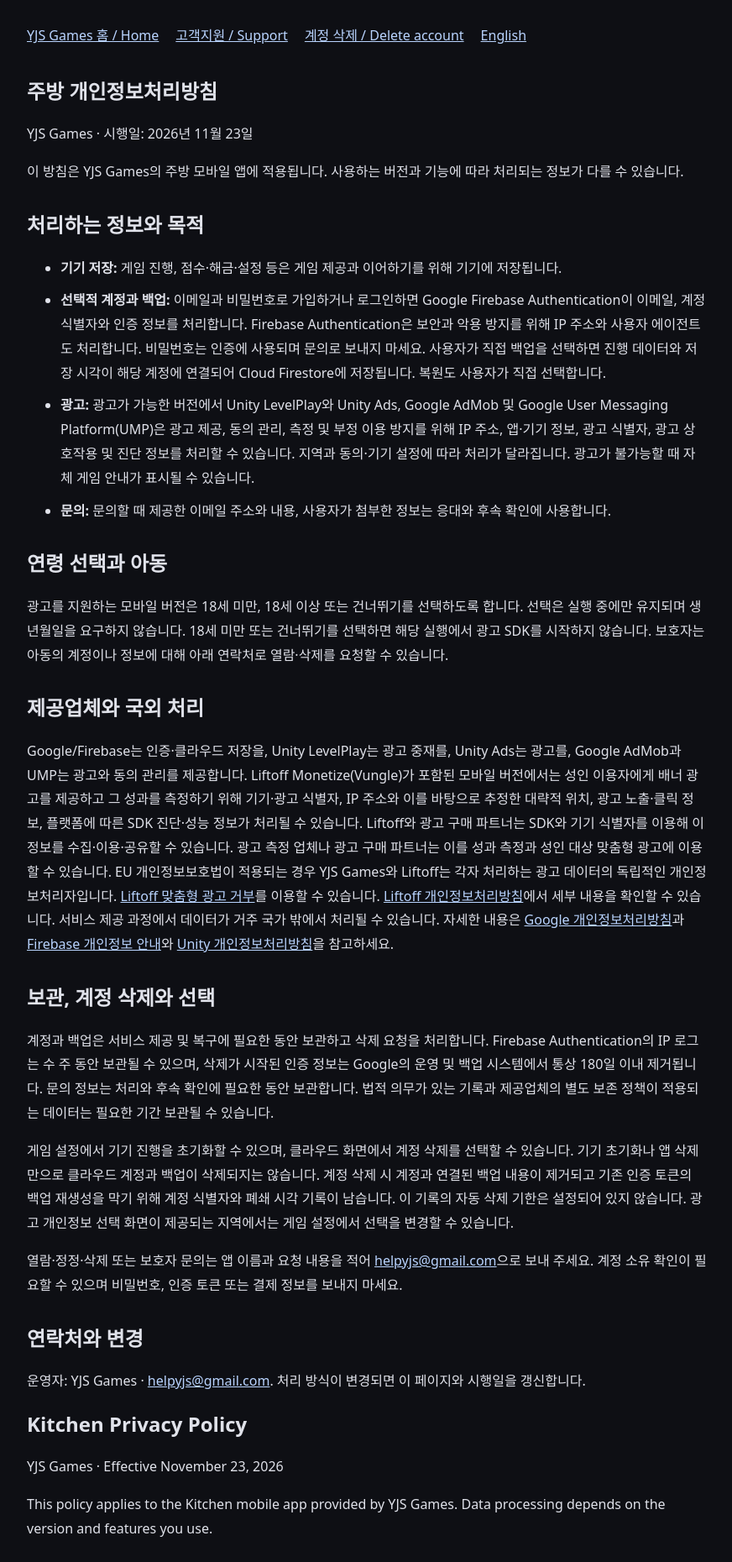
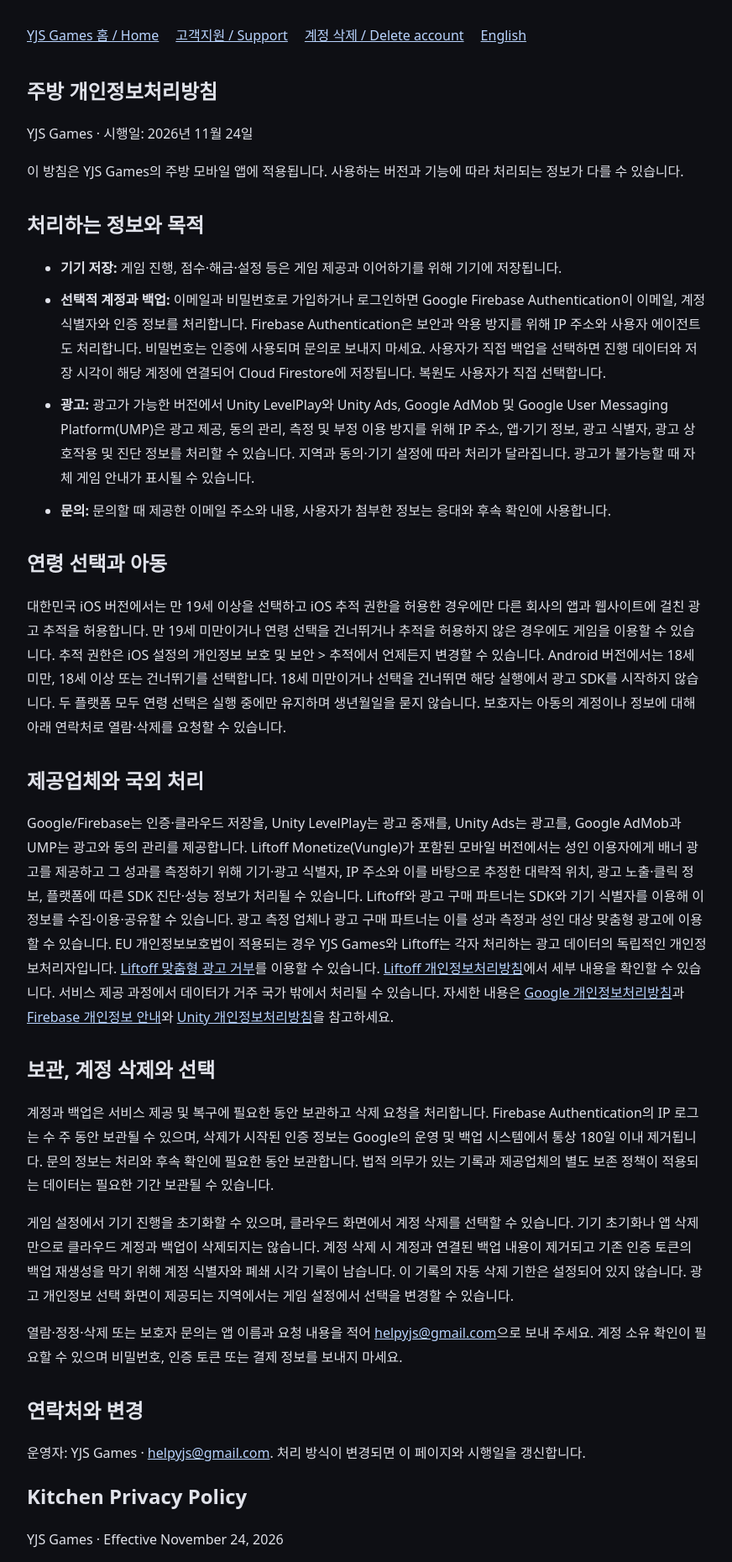
Before and after one commit to yjsgames/yjsgames.github.io, a plain HTML site: page kitchen/privacy/index.html in a window 1280 px wide. Shown: the top 1860 px of the page at 84% size, without its empty margins (203-1075 px from the left). Drawn offline with Linux system fonts and the light colour scheme.

Commit message:
Update iOS age and tracking privacy notices

```diff
--- a/kitchen/privacy/index.html
+++ b/kitchen/privacy/index.html
@@ -1,15 +1,15 @@
 <!doctype html>
 <html lang="ko"><head><meta charset="utf-8"><meta name="viewport" content="width=device-width,initial-scale=1"><title>주방 개인정보처리방침 · Kitchen Privacy Policy</title><style>*{box-sizing:border-box}body{margin:0;background:#0e0f14;color:#e0e2ea;font:16px/1.8 system-ui,-apple-system,"Malgun Gothic",sans-serif}main{max-width:850px;margin:auto;padding:28px 20px 64px}a{color:#b9d4ff;overflow-wrap:anywhere}nav{display:flex;flex-wrap:wrap;gap:20px}nav a{min-height:44px}h1,h2{line-height:1.4}h2{margin-top:32px}li{margin-bottom:10px}footer{border-top:1px solid #363b47;margin-top:40px;padding-top:20px}:focus-visible{outline:2px solid #b9d4ff}</style></head>
 <body><main><nav aria-label="Navigation"><a href="../../">YJS Games 홈 / Home</a><a href="../../support/">고객지원 / Support</a><a href="#deletion">계정 삭제 / Delete account</a><a href="#english">English</a></nav>
-<section lang="ko"><h1>주방 개인정보처리방침</h1><p>YJS Games · 시행일: 2026년 11월 23일</p><p>이 방침은 YJS Games의 주방 모바일 앱에 적용됩니다. 사용하는 버전과 기능에 따라 처리되는 정보가 다를 수 있습니다.</p>
+<section lang="ko"><h1>주방 개인정보처리방침</h1><p>YJS Games · 시행일: 2026년 11월 24일</p><p>이 방침은 YJS Games의 주방 모바일 앱에 적용됩니다. 사용하는 버전과 기능에 따라 처리되는 정보가 다를 수 있습니다.</p>
 <h2>처리하는 정보와 목적</h2><ul><li><strong>기기 저장:</strong> 게임 진행, 점수·해금·설정 등은 게임 제공과 이어하기를 위해 기기에 저장됩니다.</li><li><strong>선택적 계정과 백업:</strong> 이메일과 비밀번호로 가입하거나 로그인하면 Google Firebase Authentication이 이메일, 계정 식별자와 인증 정보를 처리합니다. Firebase Authentication은 보안과 악용 방지를 위해 IP 주소와 사용자 에이전트도 처리합니다. 비밀번호는 인증에 사용되며 문의로 보내지 마세요. 사용자가 직접 백업을 선택하면 진행 데이터와 저장 시각이 해당 계정에 연결되어 Cloud Firestore에 저장됩니다. 복원도 사용자가 직접 선택합니다.</li><li><strong>광고:</strong> 광고가 가능한 버전에서 Unity LevelPlay와 Unity Ads, Google AdMob 및 Google User Messaging Platform(UMP)은 광고 제공, 동의 관리, 측정 및 부정 이용 방지를 위해 IP 주소, 앱·기기 정보, 광고 식별자, 광고 상호작용 및 진단 정보를 처리할 수 있습니다. 지역과 동의·기기 설정에 따라 처리가 달라집니다. 광고가 불가능할 때 자체 게임 안내가 표시될 수 있습니다.</li><li><strong>문의:</strong> 문의할 때 제공한 이메일 주소와 내용, 사용자가 첨부한 정보는 응대와 후속 확인에 사용합니다.</li></ul>
-<h2>연령 선택과 아동</h2><p>광고를 지원하는 모바일 버전은 18세 미만, 18세 이상 또는 건너뛰기를 선택하도록 합니다. 선택은 실행 중에만 유지되며 생년월일을 요구하지 않습니다. 18세 미만 또는 건너뛰기를 선택하면 해당 실행에서 광고 SDK를 시작하지 않습니다. 보호자는 아동의 계정이나 정보에 대해 아래 연락처로 열람·삭제를 요청할 수 있습니다.</p>
+<h2>연령 선택과 아동</h2><p>대한민국 iOS 버전에서는 만 19세 이상을 선택하고 iOS 추적 권한을 허용한 경우에만 다른 회사의 앱과 웹사이트에 걸친 광고 추적을 허용합니다. 만 19세 미만이거나 연령 선택을 건너뛰거나 추적을 허용하지 않은 경우에도 게임을 이용할 수 있습니다. 추적 권한은 iOS 설정의 개인정보 보호 및 보안 > 추적에서 언제든지 변경할 수 있습니다. Android 버전에서는 18세 미만, 18세 이상 또는 건너뛰기를 선택합니다. 18세 미만이거나 선택을 건너뛰면 해당 실행에서 광고 SDK를 시작하지 않습니다. 두 플랫폼 모두 연령 선택은 실행 중에만 유지하며 생년월일을 묻지 않습니다. 보호자는 아동의 계정이나 정보에 대해 아래 연락처로 열람·삭제를 요청할 수 있습니다.</p>
 <h2>제공업체와 국외 처리</h2><p>Google/Firebase는 인증·클라우드 저장을, Unity LevelPlay는 광고 중재를, Unity Ads는 광고를, Google AdMob과 UMP는 광고와 동의 관리를 제공합니다. Liftoff Monetize(Vungle)가 포함된 모바일 버전에서는 성인 이용자에게 배너 광고를 제공하고 그 성과를 측정하기 위해 기기·광고 식별자, IP 주소와 이를 바탕으로 추정한 대략적 위치, 광고 노출·클릭 정보, 플랫폼에 따른 SDK 진단·성능 정보가 처리될 수 있습니다. Liftoff와 광고 구매 파트너는 SDK와 기기 식별자를 이용해 이 정보를 수집·이용·공유할 수 있습니다. 광고 측정 업체나 광고 구매 파트너는 이를 성과 측정과 성인 대상 맞춤형 광고에 이용할 수 있습니다. EU 개인정보보호법이 적용되는 경우 YJS Games와 Liftoff는 각자 처리하는 광고 데이터의 독립적인 개인정보처리자입니다. <a href="https://vungle.com/opt-out/">Liftoff 맞춤형 광고 거부</a>를 이용할 수 있습니다. <a href="https://liftoff.ai/privacy-policy/">Liftoff 개인정보처리방침</a>에서 세부 내용을 확인할 수 있습니다. 서비스 제공 과정에서 데이터가 거주 국가 밖에서 처리될 수 있습니다. 자세한 내용은 <a href="https://policies.google.com/privacy">Google 개인정보처리방침</a>과 <a href="https://firebase.google.com/support/privacy">Firebase 개인정보 안내</a>와 <a href="https://unity.com/legal/game-player-and-app-user-privacy-policy">Unity 개인정보처리방침</a>을 참고하세요.</p>
 <h2 id="deletion">보관, 계정 삭제와 선택</h2><p>계정과 백업은 서비스 제공 및 복구에 필요한 동안 보관하고 삭제 요청을 처리합니다. Firebase Authentication의 IP 로그는 수 주 동안 보관될 수 있으며, 삭제가 시작된 인증 정보는 Google의 운영 및 백업 시스템에서 통상 180일 이내 제거됩니다. 문의 정보는 처리와 후속 확인에 필요한 동안 보관합니다. 법적 의무가 있는 기록과 제공업체의 별도 보존 정책이 적용되는 데이터는 필요한 기간 보관될 수 있습니다.</p><p>게임 설정에서 기기 진행을 초기화할 수 있으며, 클라우드 화면에서 계정 삭제를 선택할 수 있습니다. 기기 초기화나 앱 삭제만으로 클라우드 계정과 백업이 삭제되지는 않습니다. 계정 삭제 시 계정과 연결된 백업 내용이 제거되고 기존 인증 토큰의 백업 재생성을 막기 위해 계정 식별자와 폐쇄 시각 기록이 남습니다. 이 기록의 자동 삭제 기한은 설정되어 있지 않습니다. 광고 개인정보 선택 화면이 제공되는 지역에서는 게임 설정에서 선택을 변경할 수 있습니다.</p><p>열람·정정·삭제 또는 보호자 문의는 앱 이름과 요청 내용을 적어 <a href="mailto:helpyjs@gmail.com">helpyjs@gmail.com</a>으로 보내 주세요. 계정 소유 확인이 필요할 수 있으며 비밀번호, 인증 토큰 또는 결제 정보를 보내지 마세요.</p>
 <h2>연락처와 변경</h2><p>운영자: YJS Games · <a href="mailto:helpyjs@gmail.com">helpyjs@gmail.com</a>. 처리 방식이 변경되면 이 페이지와 시행일을 갱신합니다.</p></section>
-<section id="english" lang="en"><h1>Kitchen Privacy Policy</h1><p>YJS Games · Effective November 23, 2026</p><p>This policy applies to the Kitchen mobile app provided by YJS Games. Data processing depends on the version and features you use.</p>
+<section id="english" lang="en"><h1>Kitchen Privacy Policy</h1><p>YJS Games · Effective November 24, 2026</p><p>This policy applies to the Kitchen mobile app provided by YJS Games. Data processing depends on the version and features you use.</p>
 <h2>Information and purposes</h2><ul><li><strong>On-device data:</strong> Game progress, scores, unlocks and settings are stored on your device to run and resume the game.</li><li><strong>Optional account and backup:</strong> If you register or sign in with email and password, Google Firebase Authentication processes your email, account identifier and authentication information. Firebase Authentication also processes IP address and user agent for security and abuse prevention. Do not send your password to support. When you choose to back up, game progress and its save time are linked to your account in Cloud Firestore. Restore is also initiated by you.</li><li><strong>Advertising:</strong> In versions with ads, Unity LevelPlay, Unity Ads, Google AdMob and Google User Messaging Platform (UMP) may process IP address, app and device information, advertising identifiers, ad interactions and diagnostics to serve and measure ads, manage consent and prevent fraud. Processing depends on region, consent and device settings. An in-house game promotion may appear when ads are unavailable.</li><li><strong>Support:</strong> We use the email address, message and attachments you provide to answer and follow up on your request.</li></ul>
-<h2>Age choice and children</h2><p>Mobile versions supporting ads ask you to choose under 18, 18 or older, or skip. The choice is kept only during the running session and does not ask for a date of birth. Choosing under 18 or skip prevents the advertising SDK from starting in that session. Parents or guardians may contact us below to request access to or deletion of a child's account or information.</p>
+<h2>Age choice and children</h2><p>In the iOS version distributed in South Korea, we allow advertising partners to track activity across other companies’ apps and websites only if you select age 19 or older and grant iOS tracking permission. You can still play if you are under 19, skip the age selection, or do not allow tracking. You can change your choice in iOS Settings under Privacy &amp; Security &gt; Tracking. On Android, you can choose under 18, 18 or older, or skip. Choosing under 18 or skipping prevents the advertising SDK from starting in that session. On both platforms, the age selection lasts for the session and we do not ask for your date of birth. Parents or guardians may contact us below to request access to or deletion of a child's account or information.</p>
 <h2>Providers and international processing</h2><p>Google/Firebase provides authentication and cloud storage; Unity LevelPlay provides ad mediation; Unity Ads provides ads; Google AdMob and UMP provide advertising and consent management. In mobile versions that include Liftoff Monetize (Vungle), Liftoff may process device and advertising identifiers, IP addresses and approximate location inferred from them, ad views and clicks, and platform-specific SDK diagnostic and performance data to deliver and measure banner ads for adults. Liftoff and its advertising demand partners may use SDKs and device identifiers to collect, use and share this data. Measurement providers and demand partners may use it to measure performance and deliver targeted ads to adults. Where EU data protection law applies, YJS Games and Liftoff each act as an independent controller of the ad data they process. You can <a href="https://vungle.com/opt-out/">opt out of Liftoff ad targeting</a>. See the <a href="https://liftoff.ai/privacy-policy/">Liftoff Privacy Policy</a>. Data may be processed outside your country. See the <a href="https://policies.google.com/privacy">Google Privacy Policy</a> and <a href="https://firebase.google.com/support/privacy">Firebase privacy information</a> and the <a href="https://unity.com/legal/game-player-and-app-user-privacy-policy">Unity Privacy Policy</a>.</p>
 <h2>Retention, deletion and choices</h2><p>We retain accounts and backups while needed to provide the service and recovery, and process deletion requests. Firebase Authentication IP logs may be retained for a few weeks; authentication data whose deletion has begun is generally removed from Google operational and backup systems within 180 days. Support messages are retained as needed to respond and follow up. Records required by law and data subject to providers' separate retention policies may be kept for the necessary period.</p><p>You can reset on-device progress in game settings and delete your account in the cloud screen. Resetting the device data or uninstalling the app alone does not delete the cloud account and backup. Account deletion removes the account and associated backup content; the account identifier and closure timestamp remain to prevent an existing token from recreating the backup. No automatic deletion period is currently configured for this record. Where an advertising privacy options form is available, you can change your choice in game settings.</p><p>For access, correction, deletion or a parent or guardian request, email <a href="mailto:helpyjs@gmail.com">helpyjs@gmail.com</a> with the app name and your request. We may need to verify account ownership. Do not send passwords, authentication tokens or payment information.</p>
 <h2>Contact and changes</h2><p>Operator: YJS Games · <a href="mailto:helpyjs@gmail.com">helpyjs@gmail.com</a>. We will update this page and its effective date when our practices change.</p></section><footer>© 2026 YJS Games · <a href="../../support/">Support</a></footer></main></body></html>
```
Also changed, not shown: ten/privacy/index.html (+4 -4 lines).
